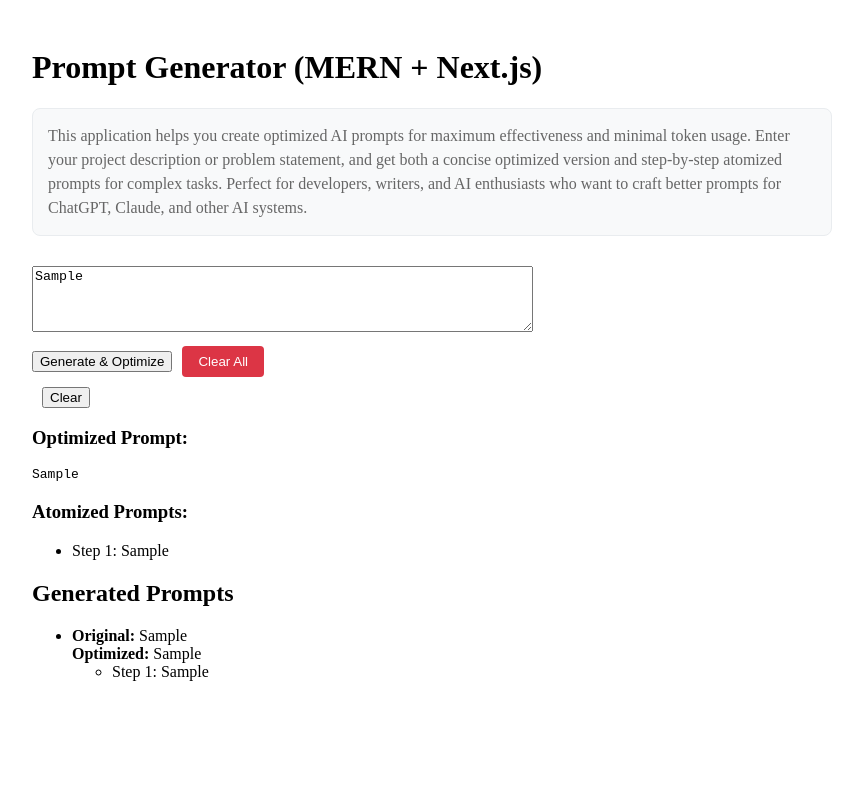
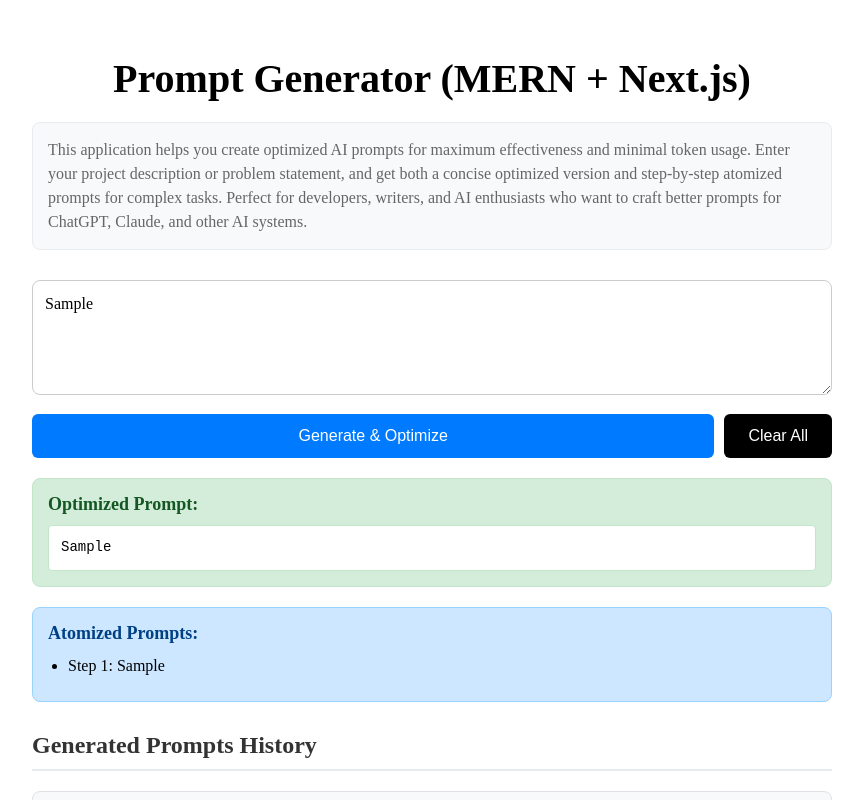
Before and after one commit to coolsheets/artisan, a Next.js app in the folder client/: page / in a window 1280 px wide. Both pictures are taken after typing "Sample" into the empty fields and a click on the button "Generate & Optimize". Shown: the top 800 px of the page, without its empty margins (208-1071 px from the left). Built offline with nearby package versions, Linux system fonts and the light colour scheme.

Commit message:
Stylization

```diff
--- a/client/components/PromptForm.js
+++ b/client/components/PromptForm.js
@@ -64,48 +64,147 @@ export default function PromptForm({ onNewPrompt, onClearAll }) {
   };
 
   return (
-    <div>
+    <div style={{ width: '100%' }}>
       <textarea
         value={input}
         onChange={e => setInput(e.target.value)}
         rows={4}
-        cols={60}
         placeholder="Describe your project/problem..."
+        style={{
+          width: '100%',
+          boxSizing: 'border-box',
+          padding: 'clamp(8px, 1.5vw, 12px)',
+          fontSize: 'clamp(14px, 2.5vw, 16px)',
+          border: '1px solid #ccc',
+          borderRadius: '8px',
+          resize: 'vertical',
+          fontFamily: 'inherit',
+          lineHeight: '1.4'
+        }}
       />
-      <br />
-      <div style={{ margin: '10px 0' }}>
-        <button onClick={handleOptimize} disabled={loading}>
+      <div style={{
+        display: 'flex',
+        justifyContent: 'space-between',
+        alignItems: 'center',
+        margin: '15px 0',
+        gap: '10px',
+        flexWrap: 'wrap'
+      }}>
+        <button
+          onClick={handleOptimize}
+          disabled={loading}
+          style={{
+            padding: 'clamp(8px, 1.5vw, 12px) clamp(16px, 3vw, 24px)',
+            fontSize: 'clamp(14px, 2.5vw, 16px)',
+            backgroundColor: '#007bff',
+            color: 'white',
+            border: 'none',
+            borderRadius: '6px',
+            cursor: loading ? 'not-allowed' : 'pointer',
+            opacity: loading ? 0.6 : 1,
+            fontWeight: '500',
+            minHeight: '44px',
+            flex: '1 1 auto'
+          }}
+        >
           {loading ? 'Processing...' : 'Generate & Optimize'}
         </button>
         <button
           onClick={clearAll}
           disabled={loading}
-          style={{ marginLeft: '10px', backgroundColor: '#dc3545', color: 'white', border: 'none', padding: '8px 16px', borderRadius: '4px', cursor: 'pointer' }}
+          style={{
+            padding: 'clamp(8px, 1.5vw, 12px) clamp(16px, 3vw, 24px)',
+            fontSize: 'clamp(14px, 2.5vw, 16px)',
+            backgroundColor: '#000000',
+            color: 'white',
+            border: 'none',
+            borderRadius: '6px',
+            cursor: loading ? 'not-allowed' : 'pointer',
+            opacity: loading ? 0.6 : 1,
+            fontWeight: '500',
+            minHeight: '44px',
+            flexShrink: 0
+          }}
         >
           Clear All
         </button>
       </div>
-      <button onClick={clearAll} style={{ marginLeft: '10px' }}>
-        Clear
-      </button>
 
       {error && (
-        <div style={{ color: 'red', margin: '10px 0' }}>
+        <div style={{
+          color: '#dc3545',
+          margin: '15px 0',
+          padding: 'clamp(10px, 2vw, 15px)',
+          backgroundColor: '#f8d7da',
+          border: '1px solid #f5c6cb',
+          borderRadius: '8px',
+          fontSize: 'clamp(14px, 2.5vw, 16px)'
+        }}>
           <strong>Error:</strong> {error}
         </div>
       )}
 
       {optimized && (
-        <div>
-          <h3>Optimized Prompt:</h3>
-          <pre>{optimized}</pre>
+        <div style={{
+          margin: '20px 0',
+          padding: 'clamp(10px, 2vw, 15px)',
+          backgroundColor: '#d4edda',
+          border: '1px solid #c3e6cb',
+          borderRadius: '8px'
+        }}>
+          <h3 style={{
+            margin: '0 0 10px 0',
+            fontSize: 'clamp(16px, 3vw, 18px)',
+            color: '#155724'
+          }}>
+            Optimized Prompt:
+          </h3>
+          <pre style={{
+            margin: 0,
+            padding: 'clamp(8px, 1.5vw, 12px)',
+            backgroundColor: '#ffffff',
+            border: '1px solid #c3e6cb',
+            borderRadius: '4px',
+            fontSize: 'clamp(13px, 2.5vw, 14px)',
+            lineHeight: '1.4',
+            whiteSpace: 'pre-wrap',
+            wordWrap: 'break-word',
+            overflow: 'auto'
+          }}>
+            {optimized}
+          </pre>
         </div>
       )}
+
       {atomized.length > 0 && (
-        <div>
-          <h3>Atomized Prompts:</h3>
-          <ul>
-            {atomized.map((a, i) => <li key={i}>{a}</li>)}
+        <div style={{
+          margin: '20px 0',
+          padding: 'clamp(10px, 2vw, 15px)',
+          backgroundColor: '#cce7ff',
+          border: '1px solid #99d3ff',
+          borderRadius: '8px'
+        }}>
+          <h3 style={{
+            margin: '0 0 10px 0',
+            fontSize: 'clamp(16px, 3vw, 18px)',
+            color: '#004085'
+          }}>
+            Atomized Prompts:
+          </h3>
+          <ul style={{
+            margin: 0,
+            paddingLeft: 'clamp(16px, 3vw, 20px)',
+            fontSize: 'clamp(14px, 2.5vw, 16px)',
+            lineHeight: '1.5'
+          }}>
+            {atomized.map((a, i) => (
+              <li key={i} style={{
+                marginBottom: '8px',
+                wordWrap: 'break-word'
+              }}>
+                {a}
+              </li>
+            ))}
           </ul>
         </div>
       )}
--- a/client/components/PromptList.js
+++ b/client/components/PromptList.js
@@ -1,21 +1,87 @@
 export default function PromptList({ prompts }) {
   if (!prompts.length) return null;
   return (
-    <div>
-      <h2>Generated Prompts</h2>
-      <ul>
+    <div style={{
+      marginTop: '30px',
+      width: '100%'
+    }}>
+      <h2 style={{
+        fontSize: 'clamp(18px, 4vw, 24px)',
+        marginBottom: '20px',
+        color: '#333',
+        borderBottom: '2px solid #e9ecef',
+        paddingBottom: '10px'
+      }}>
+        Generated Prompts History
+      </h2>
+      <div style={{
+        display: 'flex',
+        flexDirection: 'column',
+        gap: '15px'
+      }}>
         {prompts.map((p, idx) => (
-          <li key={idx}>
-            <b>Original:</b> {p.original} <br/>
-            <b>Optimized:</b> {p.optimized}
+          <div key={idx} style={{
+            padding: 'clamp(12px, 2.5vw, 20px)',
+            backgroundColor: '#f8f9fa',
+            border: '1px solid #dee2e6',
+            borderRadius: '8px',
+            fontSize: 'clamp(14px, 2.5vw, 16px)',
+            lineHeight: '1.5'
+          }}>
+            <div style={{ marginBottom: '10px' }}>
+              <strong style={{ color: '#495057' }}>Original:</strong>
+              <div style={{
+                marginTop: '5px',
+                padding: '8px',
+                backgroundColor: '#ffffff',
+                borderRadius: '4px',
+                border: '1px solid #ced4da',
+                wordWrap: 'break-word'
+              }}>
+                {p.original}
+              </div>
+            </div>
+
+            <div style={{ marginBottom: '10px' }}>
+              <strong style={{ color: '#28a745' }}>Optimized:</strong>
+              <div style={{
+                marginTop: '5px',
+                padding: '8px',
+                backgroundColor: '#d4edda',
+                borderRadius: '4px',
+                border: '1px solid #c3e6cb',
+                wordWrap: 'break-word'
+              }}>
+                {p.optimized}
+              </div>
+            </div>
+
             {p.atomized && p.atomized.length > 0 && (
-              <ul>
-                {p.atomized.map((a, i) => <li key={i}>{a}</li>)}
-              </ul>
+              <div>
+                <strong style={{ color: '#007bff' }}>Atomized Steps:</strong>
+                <ul style={{
+                  marginTop: '8px',
+                  marginBottom: '0',
+                  paddingLeft: 'clamp(16px, 3vw, 20px)',
+                  backgroundColor: '#cce7ff',
+                  padding: '8px clamp(16px, 3vw, 20px)',
+                  borderRadius: '4px',
+                  border: '1px solid #99d3ff'
+                }}>
+                  {p.atomized.map((a, i) => (
+                    <li key={i} style={{
+                      marginBottom: '5px',
+                      wordWrap: 'break-word'
+                    }}>
+                      {a}
+                    </li>
+                  ))}
+                </ul>
+              </div>
             )}
-          </li>
+          </div>
         ))}
-      </ul>
+      </div>
     </div>
   );
 }
--- a/client/pages/index.js
+++ b/client/pages/index.js
@@ -14,17 +14,32 @@ export default function Home() {
   };
 
   return (
-    <div style={{ padding: '20px', maxWidth: '800px', margin: '0 auto' }}>
-      <h1>Prompt Generator (MERN + Next.js)</h1>
+    <div style={{
+      padding: '20px',
+      maxWidth: '800px',
+      margin: '0 auto',
+      '@media (max-width: 768px)': {
+        padding: '10px'
+      }
+    }}>
+      <h1 style={{
+        fontSize: 'clamp(1.5rem, 4vw, 2.5rem)',
+        marginBottom: '20px',
+        textAlign: 'center'
+      }}>
+        Prompt Generator (MERN + Next.js)
+      </h1>
       <p style={{
-        fontSize: '16px',
+        fontSize: 'clamp(14px, 2.5vw, 16px)',
         lineHeight: '1.5',
         color: '#666',
         marginBottom: '30px',
         backgroundColor: '#f8f9fa',
-        padding: '15px',
+        padding: 'clamp(10px, 2vw, 15px)',
         borderRadius: '8px',
-        border: '1px solid #e9ecef'
+        border: '1px solid #e9ecef',
+        width: '100%',
+        boxSizing: 'border-box'
       }}>
         This application helps you create optimized AI prompts for maximum effectiveness and minimal token usage.
         Enter your project description or problem statement, and get both a concise optimized version and
```
